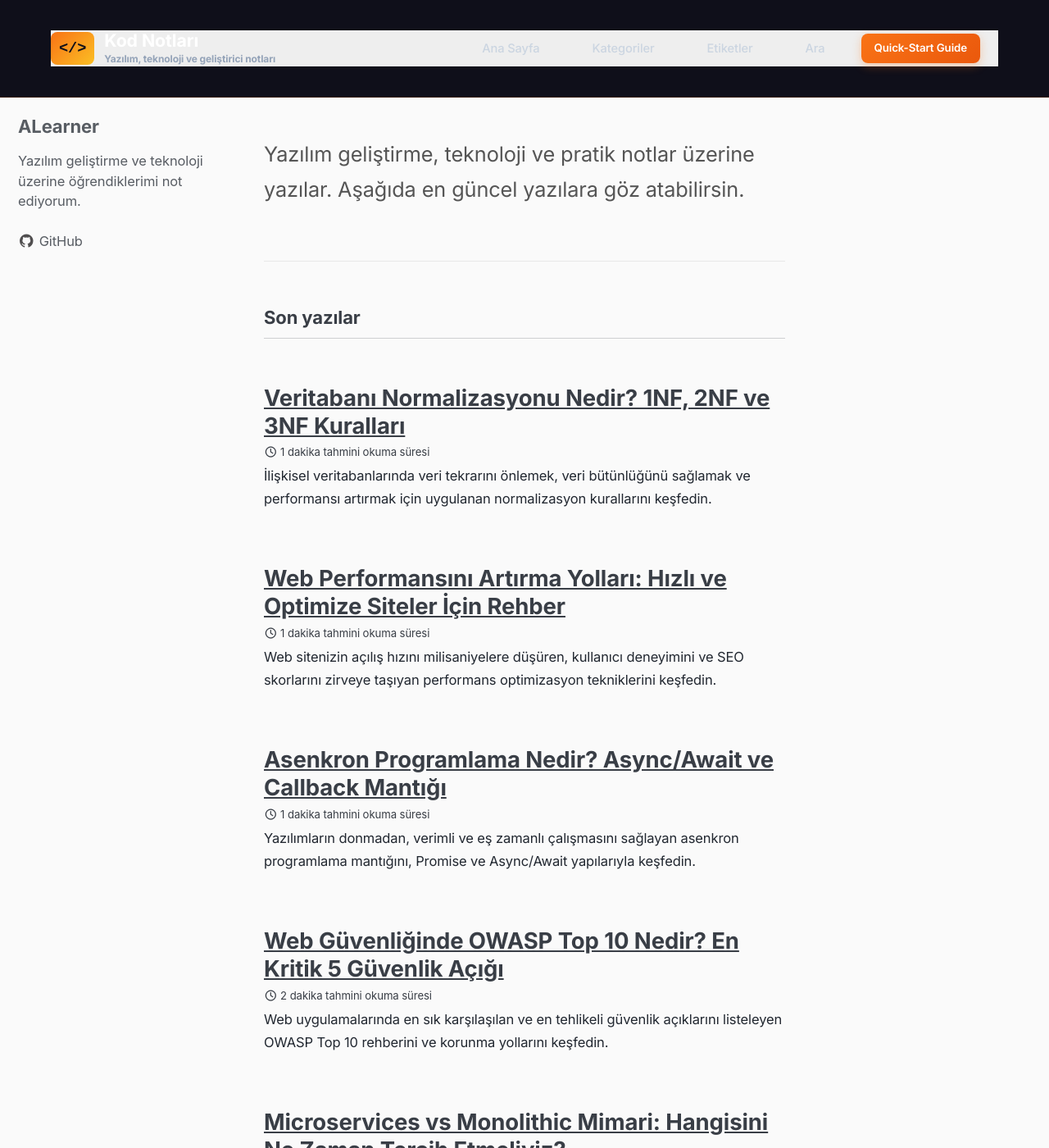
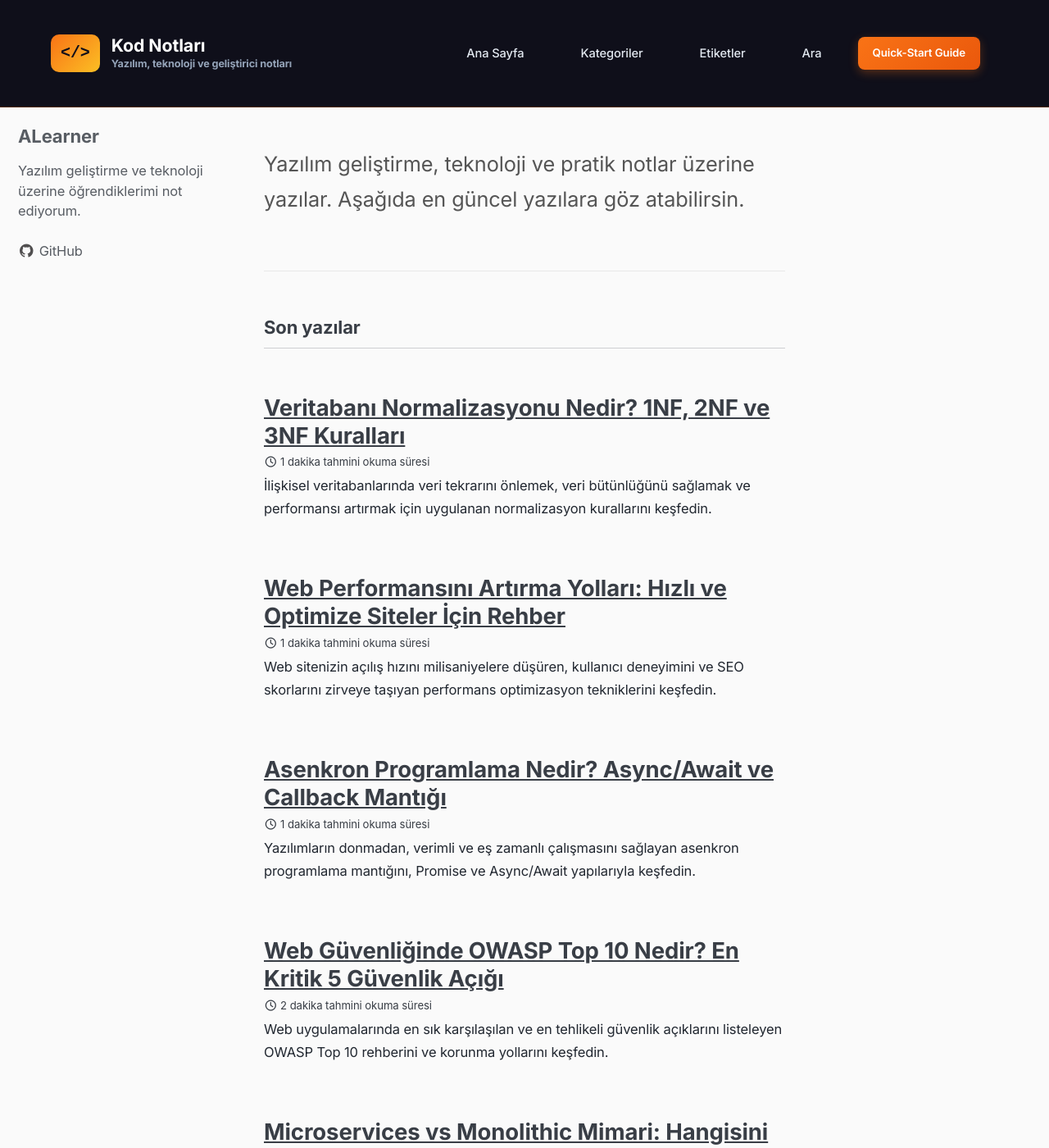
Before and after one commit to ADevLearner/ADevLearner.github.io, a Jekyll site: the page built from index.html, in a window 1280 px wide and 1400 px high. Shown: the whole window at 82% size. Built offline with Jekyll 4.4.1, drawn with Linux system fonts in a browser that asks for light colours; cached includes are drawn as plain includes; the list of posts is cut into pages by our own code.

Commit message:
Update masthead styles for improved layout and design

```diff
--- a/_includes/masthead.html
+++ b/_includes/masthead.html
@@ -40,12 +40,14 @@
 
 <style>
   .custom-masthead {
-    background-color: #0f0f1a;
-    border-bottom: 1px solid rgba(249, 115, 22, 0.2);
-    padding: 15px 30px;
+    background-color: #0f0f1a !important;
+    border-bottom: 1px solid rgba(249, 115, 22, 0.3);
+    padding: 20px 30px;
     position: sticky;
     top: 0;
     z-index: 1000;
+    width: 100%;
+    box-sizing: border-box;
   }
 
   .custom-masthead .masthead__inner-wrap {
@@ -57,64 +59,73 @@
     display: flex;
     align-items: center;
     justify-content: space-between;
-    flex-wrap: wrap;
+    flex-wrap: nowrap;
+    background: transparent !important;
   }
 
   .custom-masthead .site-title {
     display: flex;
     align-items: center;
     text-decoration: none;
-    color: #ffffff;
-    gap: 12px;
+    color: #ffffff !important;
+    gap: 14px;
   }
 
   .custom-masthead .logo-icon {
     background: linear-gradient(135deg, #f97316, #fbbf24);
     color: #0f0f1a;
     font-weight: bold;
-    padding: 6px 10px;
-    border-radius: 8px;
-    font-size: 14pt;
+    padding: 8px 12px;
+    border-radius: 10px;
+    font-size: 15pt;
     font-family: monospace;
   }
 
   .custom-masthead .site-title-text strong {
     font-size: 16pt;
-    color: #ffffff;
+    color: #ffffff !important;
     display: block;
     line-height: 1.2;
   }
 
   .custom-masthead .site-subtitle {
-    font-size: 9pt;
-    color: #94a3b8;
+    font-size: 9.5pt;
+    color: #94a3b8 !important;
     display: block;
   }
 
   .custom-masthead .visible-links {
     list-style: none;
     display: flex;
-    gap: 20px;
+    gap: 25px;
     margin: 0;
     padding: 0;
+    align-items: center;
+    background: transparent !important;
   }
 
   .custom-masthead .masthead__menu-item a {
-    color: #cbd5e1;
+    color: #e2e8f0 !important;
     text-decoration: none;
     font-weight: 500;
     font-size: 11pt;
     transition: color 0.2s ease;
+    background: transparent !important;
   }
 
   .custom-masthead .masthead__menu-item a:hover {
-    color: #f97316;
+    color: #f97316 !important;
+  }
+
+  .custom-masthead .header-actions {
+    display: flex;
+    align-items: center;
   }
 
   .custom-masthead .quick-start-btn {
     background: linear-gradient(135deg, #f97316, #ea580c);
-    color: #ffffff;
-    padding: 8px 16px;
+    color: #ffffff !important;
+    padding: 10px 18px;
     border-radius: 8px;
     text-decoration: none;
     font-weight: 600;
@@ -126,7 +137,7 @@
   .custom-masthead .quick-start-btn:hover {
     transform: translateY(-2px);
     opacity: 0.95;
-    color: #ffffff;
+    color: #ffffff !important;
   }
 
   @media (max-width: 768px) {
```
